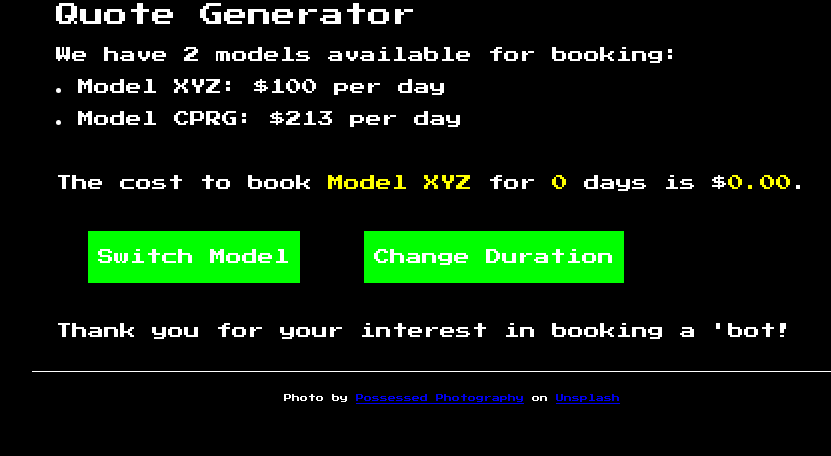
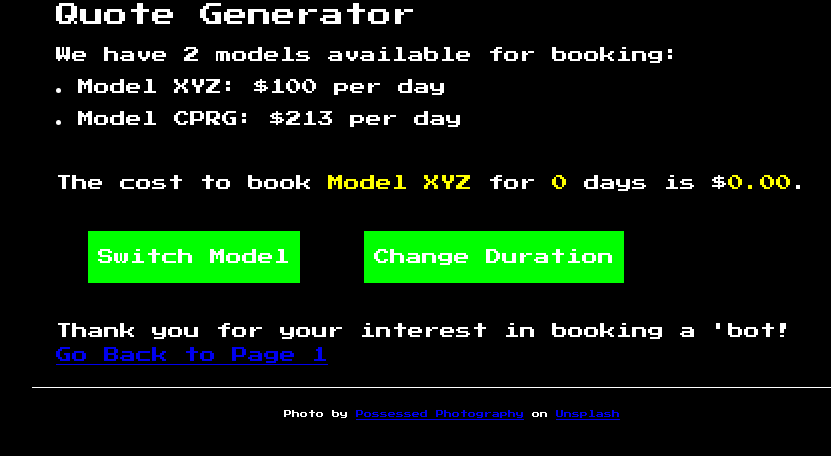
Before and after one commit to fega204/lab-6, a plain HTML site: page index.html in a window 1280 px wide. Shown: the part 122-578 px from the top of the page, without its empty margins (188-1019 px from the left). Drawn offline with Linux system fonts and the light colour scheme.

Commit message:
Update index.html

```diff
--- a/index.html
+++ b/index.html
@@ -36,6 +36,7 @@
                 <p id = "duration-button">Change Duration</p>
             </div>
             <p>Thank you for your interest in booking a 'bot!</p>
+            <a href="https://fega204.github.io/simple-website/">Go Back to Page 1</a>
         </main>
         <footer>
             <p>Photo by <a
```
